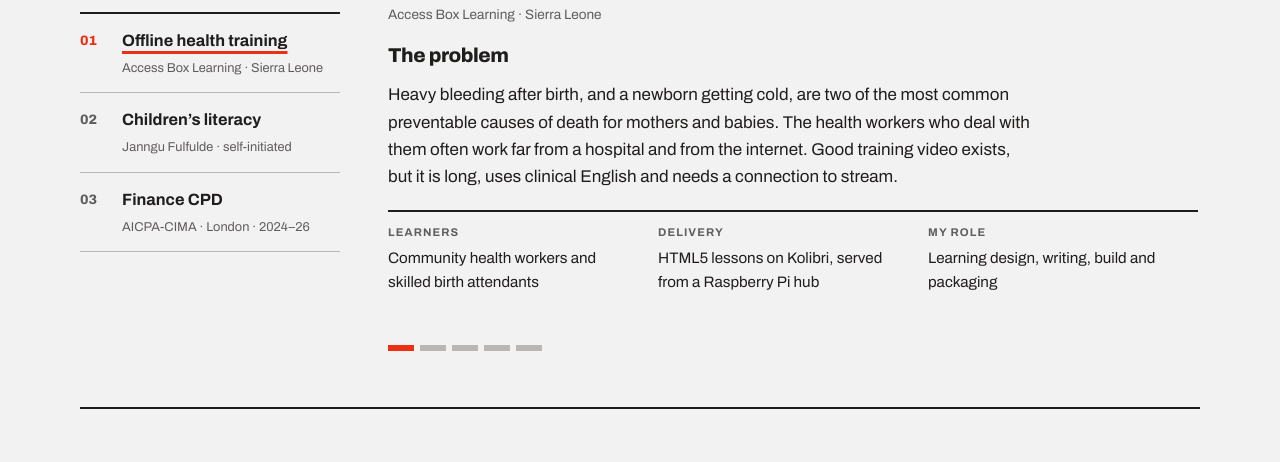
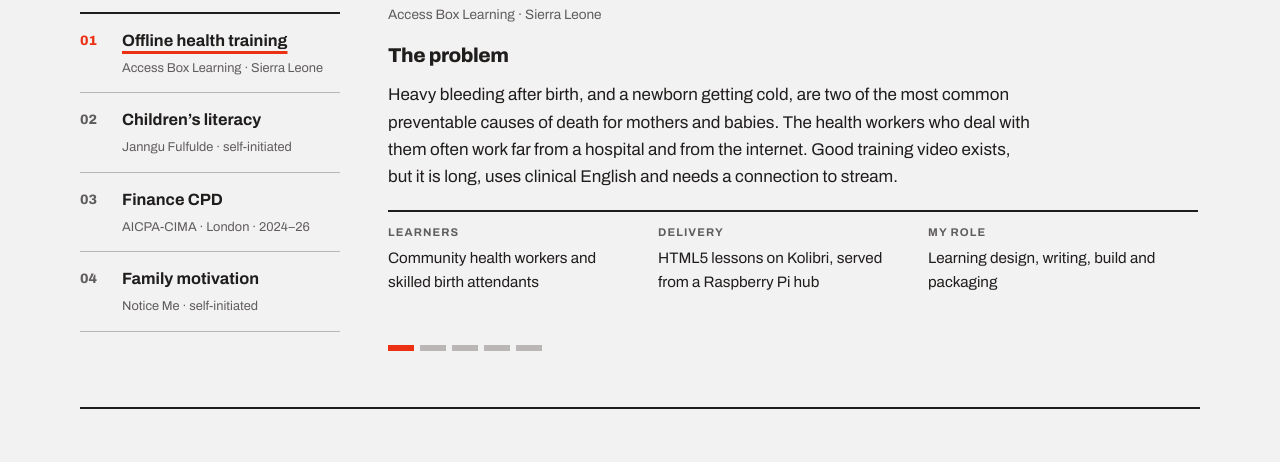
Before and after one commit to cdian-ai/portfolio, a plain HTML site: page index.html in a window 1280 px wide. Shown: the part 560-1022 px from the top of the page. Drawn offline with Linux system fonts and the light colour scheme.

Commit message:
Add Notice Me case study on reward design
Co-Authored-By: Claude Opus 5.5 <noreply@anthropic.com>
Claude-Session: https://claude.ai/code/session_01PqoEb8EtyFD5RPEcaNSeAr

```diff
--- a/index.html
+++ b/index.html
@@ -5,7 +5,7 @@
 <meta name="viewport" content="width=device-width, initial-scale=1, viewport-fit=cover">
 <title>Cherno Barrie</title>
 <meta name="description" content="Cherno Barrie, learning designer in London. Case studies in offline health training, children's literacy and finance CPD.">
-<link rel="stylesheet" href="https://fonts.googleapis.com/css2?family=Archivo:wght@400;500;600;700;800;900&display=swap">
+<link rel="stylesheet" href="https://fonts.googleapis.com/css2?family=Archivo:wght@400;500;600;700;800;900&family=Nunito:wght@600;700;800&display=swap">
 <style>
 /* Ink: one light system with black bands, 2px rules, square corners and a single red accent used sparingly.
    Deliberately single-theme (a printed-ink look), so every colour is set explicitly. */
@@ -182,6 +182,25 @@ footer .inner{padding-block:22px;font-size:.82rem;color:var(--muted)}
   .skills span{padding:12px 14px}
   .cost th:nth-child(3),.cost td.barcell{display:none}
 }
+/* Notice Me illustrations (the app's own palette) */
+.mocks{display:grid;grid-template-columns:repeat(auto-fit,minmax(240px,1fr));gap:20px;margin-top:6px}
+.mock{margin:0;min-width:0}
+.phone{background:#F6F7FB;border:8px solid var(--ink);border-radius:26px;padding:16px 14px 18px;font-family:"Nunito",var(--font);color:#1B2430;max-width:300px;display:flex;flex-direction:column;gap:9px}
+.mh{font-weight:800;font-size:1.05rem}
+.mnote{background:#fff;border:1px solid #E6E8F0;border-radius:12px;padding:10px 12px;font-size:.85rem}
+.mrow{display:flex;flex-wrap:wrap;align-items:center;gap:6px;font-size:.75rem;color:#6B7280}
+.mrow span{flex:1 0 100%}
+.mrow b{background:#5B63D8;color:#fff;border-radius:10px;padding:6px 11px;font-size:.8rem}
+.mtell{border:1px solid #E6C9A8;background:#FDF3E6;color:#8A5A08;border-radius:14px;padding:11px;text-align:center;font-weight:800;font-size:.85rem}
+.mhead{font-size:.72rem;font-weight:700;color:#6B7280}
+.mchips{display:flex;flex-wrap:wrap;gap:6px}
+.mchips i{font-style:normal;border:1px solid #E6C9A8;background:#FDF7EE;color:#8A5A08;border-radius:999px;padding:6px 10px;font-size:.72rem;font-weight:650}
+.mfeed{background:#fff;border:1px solid #E6E8F0;border-radius:12px;padding:10px 12px;font-size:.85rem}
+.mfeed p{margin:6px 0 2px}
+.mfeed small{color:#6B7280;font-size:.72rem}
+.mjust{font-size:.7rem;font-weight:800;color:#8A5A08;background:#FDF3E6;border-radius:999px;padding:3px 9px}
+.mpts{font-size:.75rem;font-weight:800;color:#fff;background:#5B63D8;border-radius:999px;padding:3px 9px}
+.mock figcaption{font-size:.82rem;color:var(--muted);margin-top:10px;max-width:300px}
 @media (prefers-reduced-motion:reduce){*{transition:none!important;scroll-behavior:auto!important}}
 </style>
 </head>
@@ -353,6 +372,41 @@ const CASES = [
       ]},
       { h:'The result', result:'Courses that meet the standard, are quicker to produce, and are cheaper to keep up to date.' },
     ]},
+  { id:'notice', tab:'Family motivation',
+    kicker:'Notice Me · self-initiated',
+    title:'Rewards that don’t kill motivation',
+    pages:[
+      { h:'The problem', html:`<p>Family points apps reward everything, so children soon ask “how many points?” before they help. Research on the overjustification effect shows why: paying people for something they already want to do can make them want to do it less.</p><p>I wanted an app that rewards goals a child is working on, without putting a price on kindness they would show anyway.</p>`,
+        meta:[['Users','Parents, children and the wider family'],['Delivery','Web app on family phones, built on Firebase'],['My role','Design, build and testing with my own family']] },
+      { h:'What I did', html:`<ul>
+        <li>Made every award carry a sentence naming what the parent saw, because praise for the action teaches more than a number.</li>
+        <li>Added a separate “just tell them” channel that sends the sentence with no points at all.</li>
+        <li>Gave parents five ready-made sentences, so noticing takes one tap.</li>
+        <li>Kept points for the ways to earn a family sets, with a “What it buys” list of rewards to spend them on.</li></ul>` },
+      { h:'What it looks like', html:`<div class="mocks">
+        <figure class="mock"><div class="phone">
+          <div class="mh">⭐ I noticed…</div>
+          <div class="mnote">I saw you help Sami tidy his room without being asked</div>
+          <div class="mrow"><span>Give it points on its own</span><b>+1</b><b>+2</b><b>+3</b><b>+5</b></div>
+          <div class="mtell">Just tell them — no points</div>
+          <div class="mhead">Or say you saw it, with nothing attached</div>
+          <div class="mchips"><i>I saw you share without being asked</i><i>I saw you look after someone who was upset</i><i>I saw you include someone who was left out</i></div>
+        </div><figcaption>The parent’s screen. The no-points button is wider, warm-coloured and never shows a number.</figcaption></figure>
+        <figure class="mock"><div class="phone">
+          <div class="mh">Amina’s week</div>
+          <div class="mfeed"><span class="mjust">Just noticed</span><p>“I saw you help Sami tidy his room without being asked.”</p><small>Mum · today</small></div>
+          <div class="mfeed"><span class="mpts">+3</span><p>Read for 20 minutes before bed.</p><small>Dad · yesterday</small></div>
+          <div class="mfeed"><span class="mjust">Just noticed</span><p>“I saw you include someone who was left out.”</p><small>Grandma · Sunday</small></div>
+        </div><figcaption>The child’s feed. Noticed moments sit alongside points, with no number attached.</figcaption></figure>
+      </div><p class="hint" style="margin-top:18px">Illustration. The app is private, so these screens are redrawn from its real wording with made-up names.</p>` },
+      { h:'What I changed', edits:[
+        ['Thanks','points for everything','a “just tell them” button with no points','Kindness a child shows freely gets noticed, not priced.'],
+        ['Design','a points button, only cheaper','a different shape: full width, warm colour, no number','So it never looks like the small prize next to the big one.'],
+        ['Praise','points with no explanation','a sentence they will read with every award','Naming the action shows the child what to do again.'],
+        ['Effort','an empty note box','five ready-made sentences','Noticing has to be quicker than not noticing.'],
+      ]},
+      { h:'The result', result:'Children hear exactly what they did well, and the good things they would do anyway stay unpaid.' },
+    ]},
 ];
 
 
```
